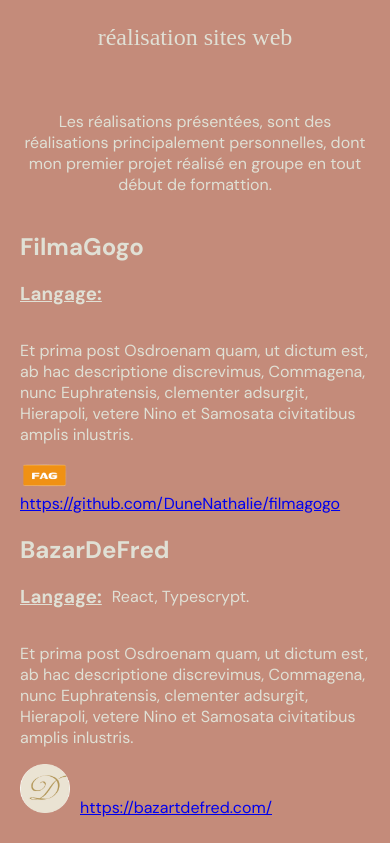
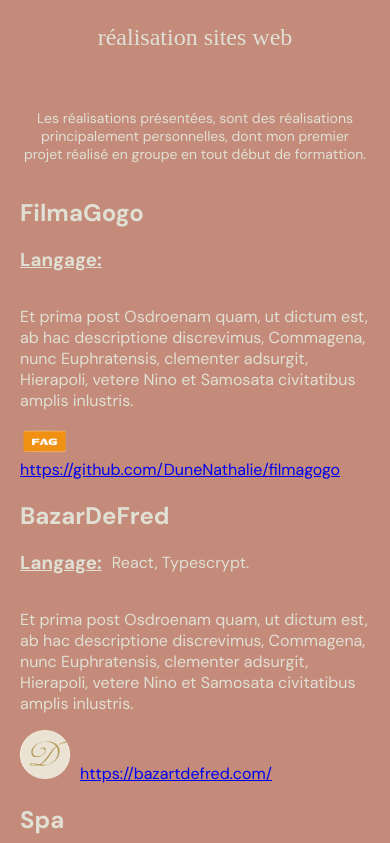
Before and after one commit to DuneNathalie/PortFolio, a React (Create React App) app: page /realisation in a window 390 px wide. Shown: the top 843 px of the page. Built offline with nearby package versions, Linux system fonts and the light colour scheme; a web font is replaced by a local one.

Commit message:
responsive graphism

```diff
--- a/src/components/Illustrator/Illustrator.module.scss
+++ b/src/components/Illustrator/Illustrator.module.scss
@@ -34,3 +34,14 @@
         }
     }
 }
+
+@media screen and (max-width: 700px) {
+    .container {
+        h1{
+            font-size: 18px;
+        }
+        p {
+            font-size: 14px;
+        }
+    }
+}
--- a/src/components/Illustrator/Illustrator.tsx
+++ b/src/components/Illustrator/Illustrator.tsx
@@ -15,7 +15,7 @@
                         </div>
                     </Zoom>
                     <div className={Styles.text}>
-                        <h2>{item.title}</h2>
+                        <h1>{item.title}</h1>
                         <p>{item.description}</p>
                     </div>
                 </div>
--- a/src/components/Preambule/Preambule.module.scss
+++ b/src/components/Preambule/Preambule.module.scss
@@ -2,3 +2,14 @@
    padding: 20px;
    text-align: center;
 }
+
+@media screen and (max-width: 700px) {
+   .container {
+       h1{
+           font-size: 18px;
+       }
+       p {
+           font-size: 14px;
+       }
+   }
+}
--- a/src/pages/Graphism/Graphism.module.scss
+++ b/src/pages/Graphism/Graphism.module.scss
@@ -5,3 +5,11 @@
     flex-direction: column;
     justify-content: space-between;
 }
+
+@media screen and (max-width: 700px) {
+    .container {
+        width: 100%;
+        min-height: 200vh;
+    }
+
+}
--- a/src/styles/_globales.scss
+++ b/src/styles/_globales.scss
@@ -3,7 +3,7 @@
 
 html,
 body {
-  height: 100%;
+  //height: 100%;
   margin: 0;
   padding: 0;
   box-sizing: border-box;
```
